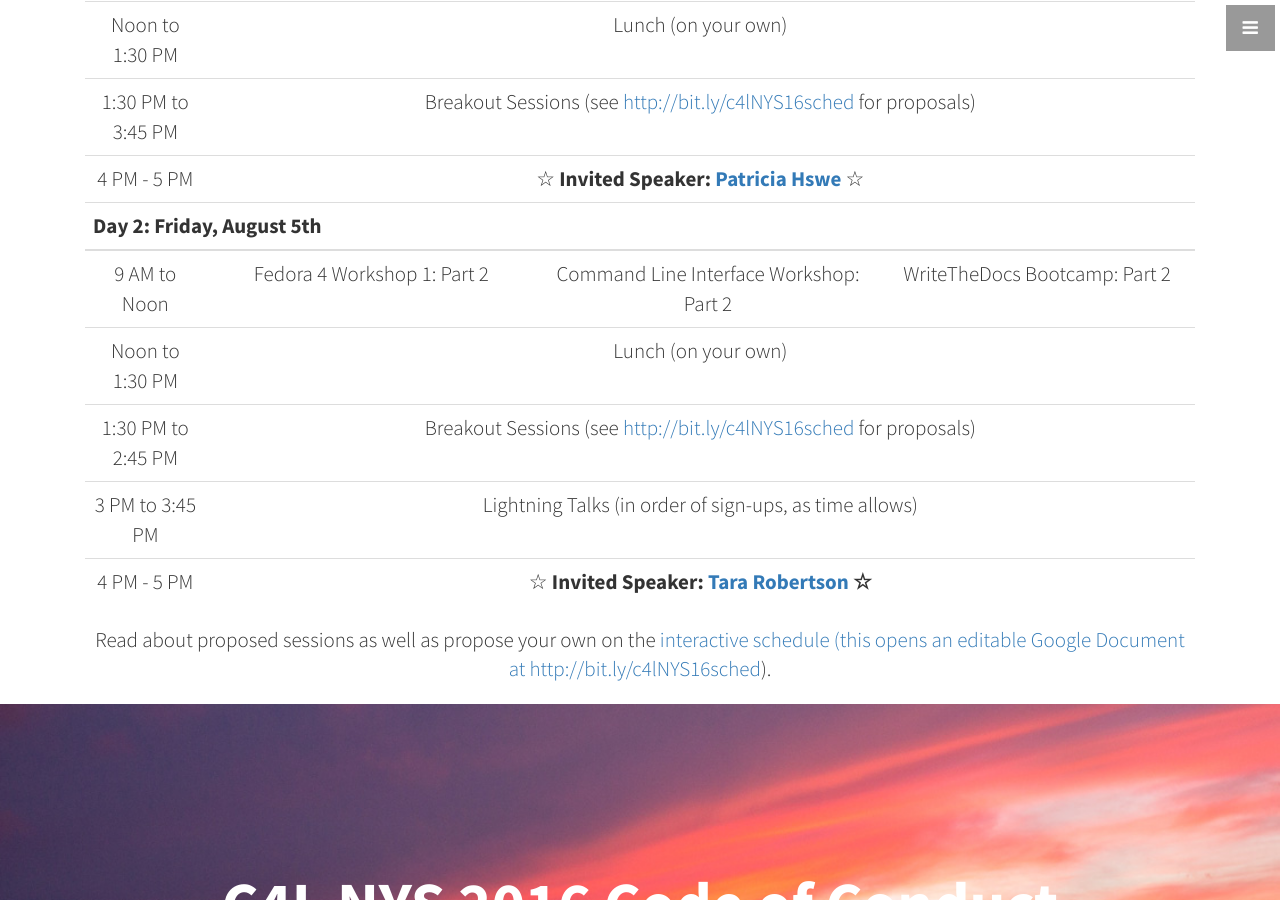
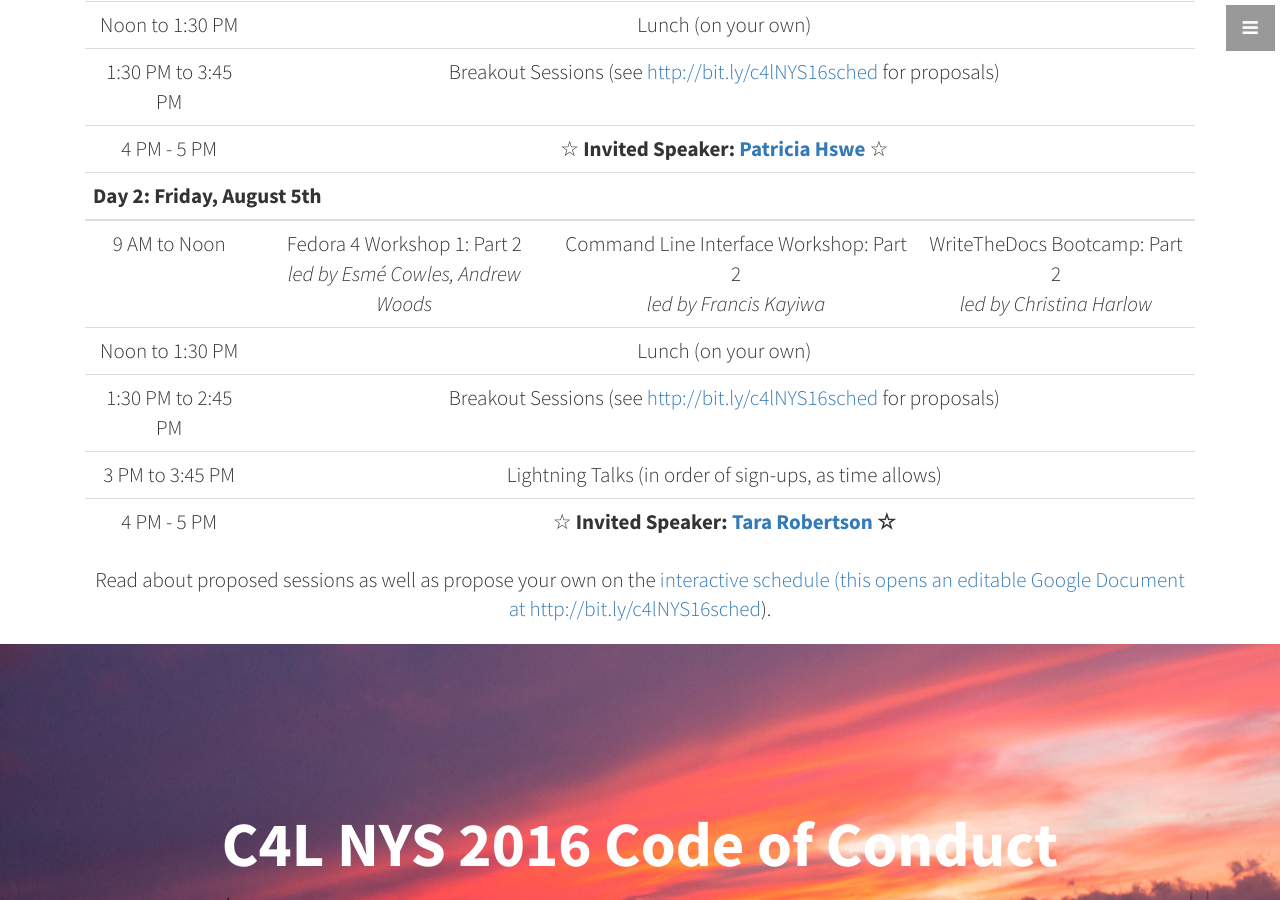
Before and after one commit to code4libNYS/2016, a Jekyll site: the page built from index.html, in a window 1280 px wide and 900 px high, scrolled down 2817 px. Built offline with Jekyll 4.4.1, drawn with Linux system fonts in a browser that asks for light colours.

Commit message:
working on sched display

```diff
--- a/_includes/sched.html
+++ b/_includes/sched.html
@@ -23,9 +23,12 @@
             </tr>
             <tr>
               <td class="lead">9:30 AM to Noon</td>
-              <td class="lead">Fedora 4 Workshop: Part 1 <i>led by Esmé Cowles, Andrew Woods</i></td>
-              <td class="lead">Command Line Interface Workshop: Part 1 <i>led by Francis Kayiwa</i></td>
-              <td class="lead">WriteTheDocs Bootcamp: Part 1 <i>led by Christina Harlow</i></td>
+              <td class="lead">Fedora 4 Workshop: Part 1 <br />
+              <i>led by Esmé Cowles, Andrew Woods</i></td>
+              <td class="lead">Command Line Interface Workshop: Part 1 <br />
+              <i>led by Francis Kayiwa</i></td>
+              <td class="lead">WriteTheDocs Bootcamp: Part 1 <br />
+              <i>led by Christina Harlow</i></td>
             </tr>
             <tr>
               <td class="lead">Noon to 1:30 PM</td>
@@ -48,9 +51,12 @@
           <tbody>
             <tr>
               <td class="lead">9 AM to Noon</td>
-              <td class="lead">Fedora 4 Workshop 1: Part 2</td>
-              <td class="lead">Command Line Interface Workshop: Part 2</td>
-              <td class="lead">WriteTheDocs Bootcamp: Part 2</td>
+              <td class="lead">Fedora 4 Workshop 1: Part 2 <br />
+              <i>led by Esmé Cowles, Andrew Woods</i></td>
+              <td class="lead">Command Line Interface Workshop: Part 2 <br />
+              <i>led by Francis Kayiwa</i></td>
+              <td class="lead">WriteTheDocs Bootcamp: Part 2 <br />
+              <i>led by Christina Harlow</i></td>
             </tr>
             <tr>
               <td class="lead">Noon to 1:30 PM</td>
```
